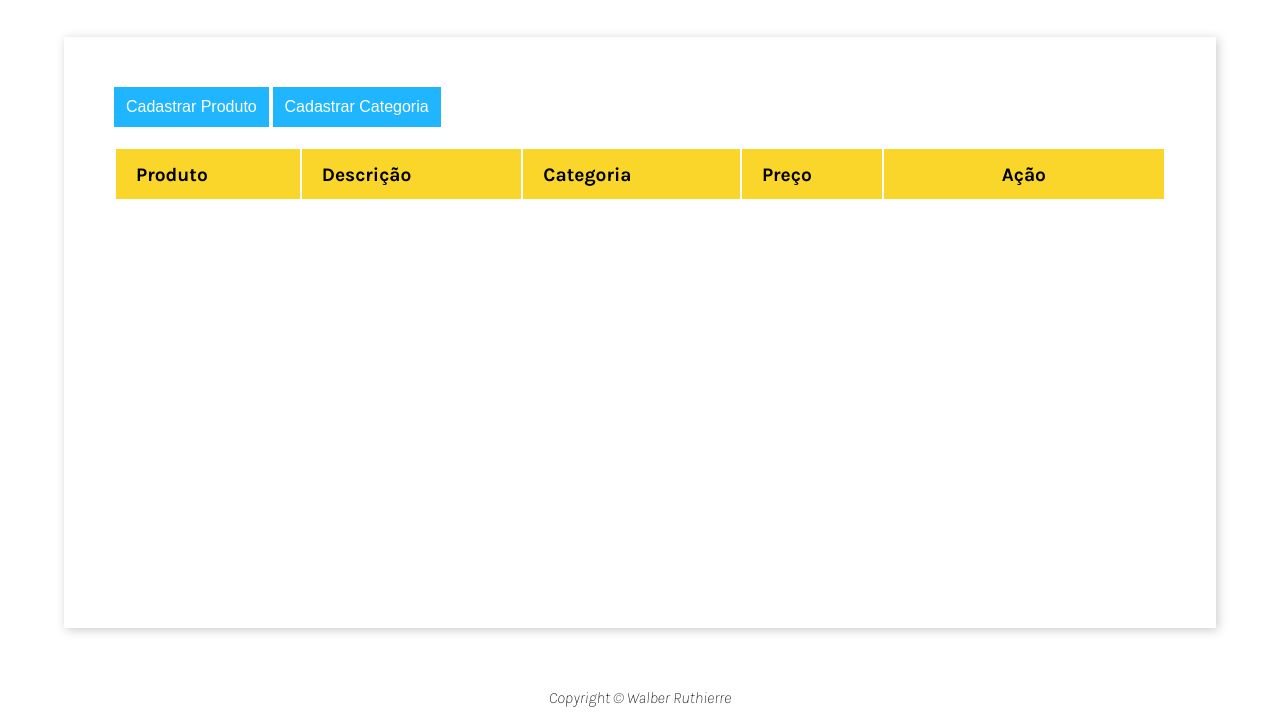
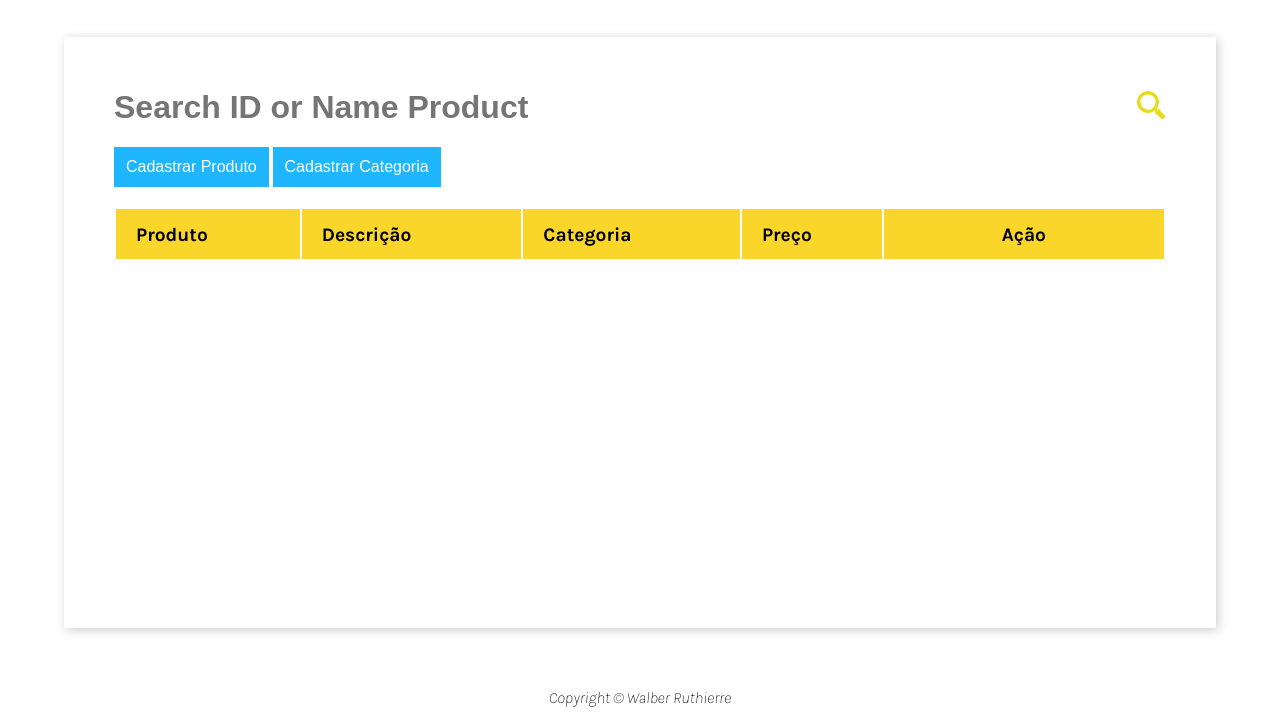
Before and after one commit to ruthierre/2ndAvaliacaoConstrucaoSitesI, a plain HTML site: page index.html in a window 1280 px wide. Shown: the part 73-800 px from the top of the page. Drawn offline with Linux system fonts and the light colour scheme.

Commit message:
modified `main-header`

```diff
--- a/css/main.css
+++ b/css/main.css
@@ -44,6 +44,31 @@ main{
     gap: 20px;
 }
 
+order{
+    display: flex;
+    flex-direction: column;
+}
+
+
+.search-box{
+    box-size: border-box;
+    display: flex;
+    align-items: center;
+    width: 100%;
+    height: 5vh;
+    background: transparent;
+}
+
+.search-box input{
+    background: transparent;
+    color: var(--primary-color);
+    flex:1;
+    border: 0;
+    outline: none;
+    font-weight: bolder;
+    font-size: xx-large;
+}
+
 footer{
     width:100;
     text-align: center;
--- a/index.html
+++ b/index.html
@@ -21,6 +21,12 @@
         <h1 class="header-title">Cadastro de Produtos</h1>
     </header>
     <main>
+        <div class="search-box">
+            <input type="text" placeholder="Search ID or Name Product">
+            <a href="#" class="search-btn">
+                <img src="img/loupeIcon.svg" alt="Loupe Icon" width="30" height="30">
+            </a>
+        </div>
         <span>
             <button type="button" class="button blue mobile" id="cadastrarproduto">Cadastrar Produto</button>
             <button id="cadastrarCategoria" class="button left">Cadastrar Categoria</button>
```
Also changed, not shown: img/loupeIcon.svg (added).
